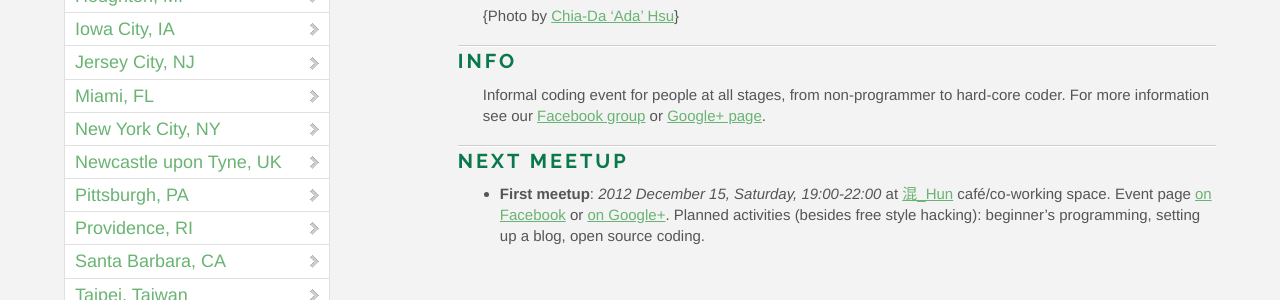
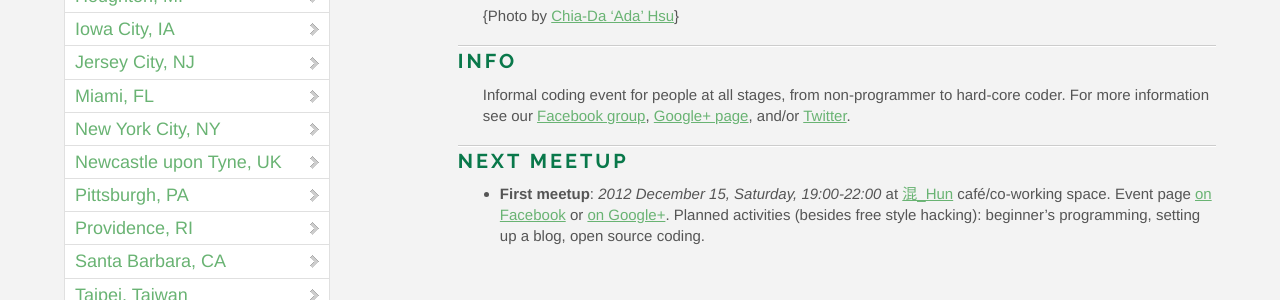
Before and after one commit to OpenHack/openhack.github.com, a Jekyll site: the page built from taipei/index.markdown, in a window 1280 px wide. Shown: the part 634-934 px from the top of the page. Built offline with Jekyll 4.4.1, drawn with Linux system fonts in a browser that asks for light colours; nearby versions of some CDN libraries; Markdown is read by kramdown in place of the engine named in the settings; comment, search, counter and statistics services are not loaded.

Commit message:
Tapei: add twitter account info, and do some markdown-only reorg of links

```diff
--- a/taipei/index.markdown
+++ b/taipei/index.markdown
@@ -11,7 +11,9 @@ title: OpenHack - Taipei, Taiwan
 
 ### Info
 
-Informal coding event for people at all stages, from non-programmer to hard-core coder. For more information see our [Facebook group][openhackfb] or [Google+ page][openhackgp].
+Informal coding event for people at all stages, from non-programmer to hard-core
+coder. For more information see our [Facebook group][openhackfb],
+[Google+ page][openhackgp], and/or [Twitter][openhacktw].
 
 ### Next meetup
 
@@ -20,6 +22,7 @@ Informal coding event for people at all stages, from non-programmer to hard-core
 [photocredit]: https://plus.google.com/photos/117273585109170363811/albums/5696597515913071889/5779342256401126082?banner=pwa "This picture on G+"
 [hun]: https://www.facebook.com/pages/%E6%B7%B7_hun/289420404471011 "Hun's Facebook page"
 [openhackfb]: https://www.facebook.com/groups/510083385683277/ "Group page on Facebook"
+[openhackgp]: https://plus.google.com/b/115727541741204190730/115727541741204190730/ "OpenHack Taipei on Google+"
+[openhacktw]: https://twitter.com/OpenHackTP "Twitter profile"
 [meetup1fb]: https://www.facebook.com/events/323406857766875/ "Event page on Facebook"
-[openhackgp]: https://plus.google.com/b/115727541741204190730/115727541741204190730/ "OpenHack Taipei on Google+"
 [meetup1gp]: https://plus.google.com/b/115727541741204190730/events/c2ubm04d8aam5bh6prermkrbrkk "Event page on Google+"
```
